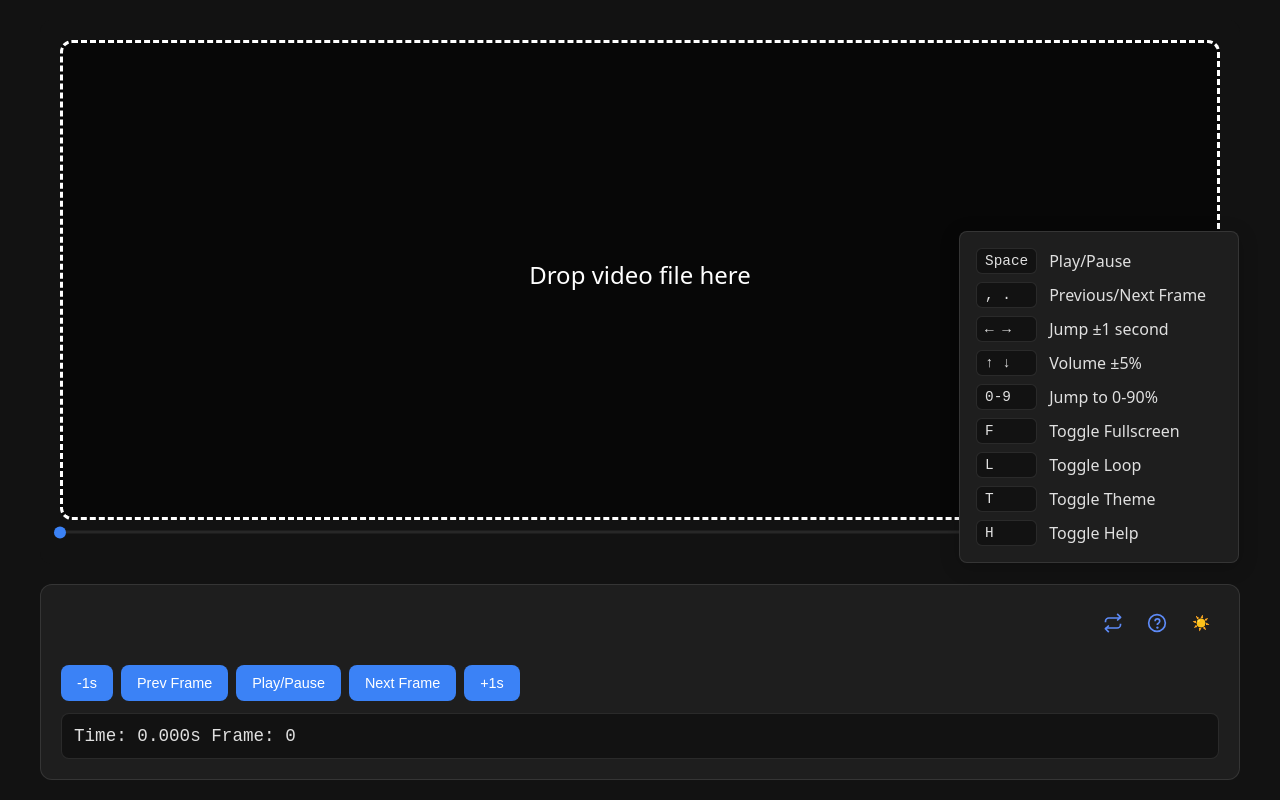
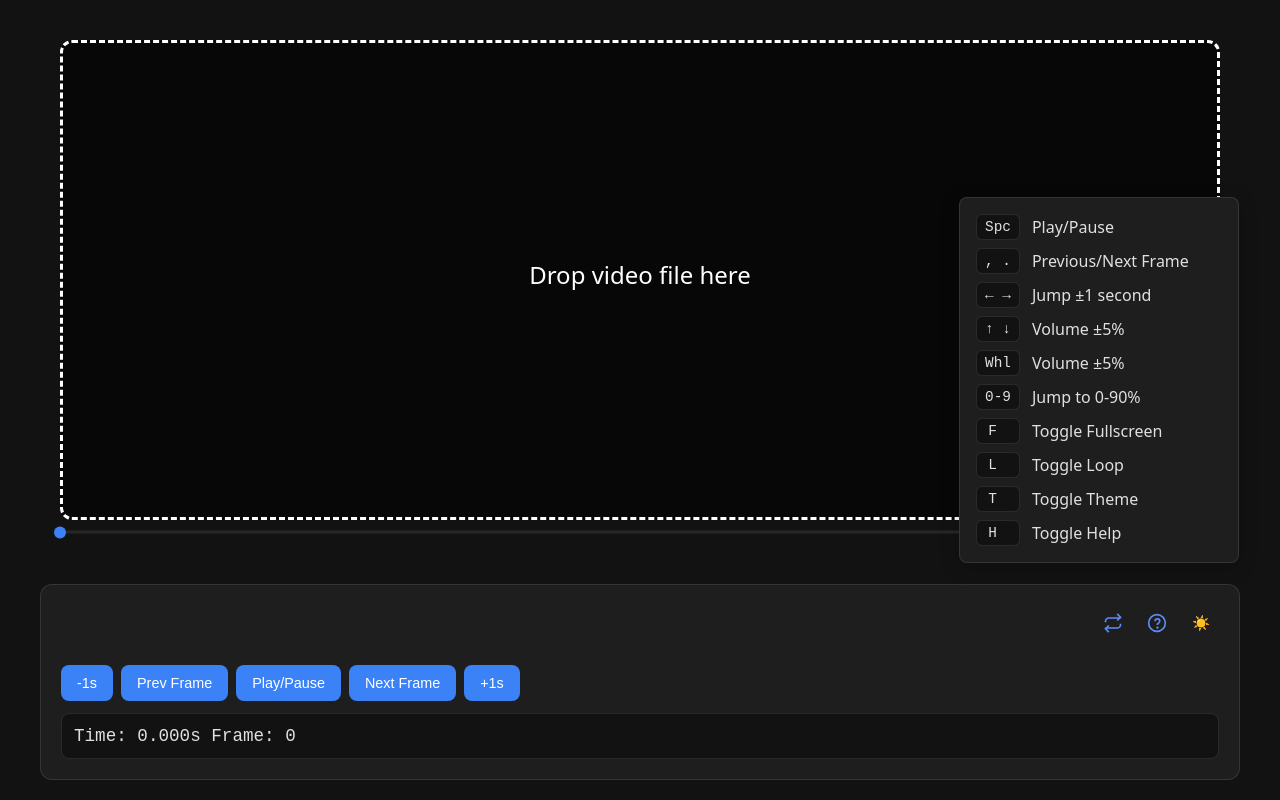
Before and after one commit to 99oblivius/video-scrubber, a plain HTML site: page index.html in a window 1280 px wide. Both pictures are taken after a click on the button 1157 px from the left and 623 px from the top of the page. Drawn offline with Linux system fonts and the light colour scheme.

Commit message:
cleaned up tooltip

```diff
--- a/index.html
+++ b/index.html
@@ -44,15 +44,16 @@
             <div class="tooltip" id="tooltip">
                 <div class="tooltip-content">
                     <div class="keybind-grid">
-                        <div class="key">Space</div><div>Play/Pause</div>
+                        <div class="key">Spc</div><div>Play/Pause</div>
                         <div class="key">, .</div><div>Previous/Next Frame</div>
                         <div class="key">← →</div><div>Jump ±1 second</div>
                         <div class="key">↑ ↓</div><div>Volume ±5%</div>
+                        <div class="key">Whl</div><div>Volume ±5%</div>
                         <div class="key">0-9</div><div>Jump to 0-90%</div>
-                        <div class="key">F</div><div>Toggle Fullscreen</div>
-                        <div class="key">L</div><div>Toggle Loop</div>
-                        <div class="key">T</div><div>Toggle Theme</div>
-                        <div class="key">H</div><div>Toggle Help</div>
+                        <div class="key">&MediumSpace;F</div><div>Toggle Fullscreen</div>
+                        <div class="key">&MediumSpace;L</div><div>Toggle Loop</div>
+                        <div class="key">&MediumSpace;T</div><div>Toggle Theme</div>
+                        <div class="key">&MediumSpace;H</div><div>Toggle Help</div>
                     </div>
                 </div>
             </div>
```
